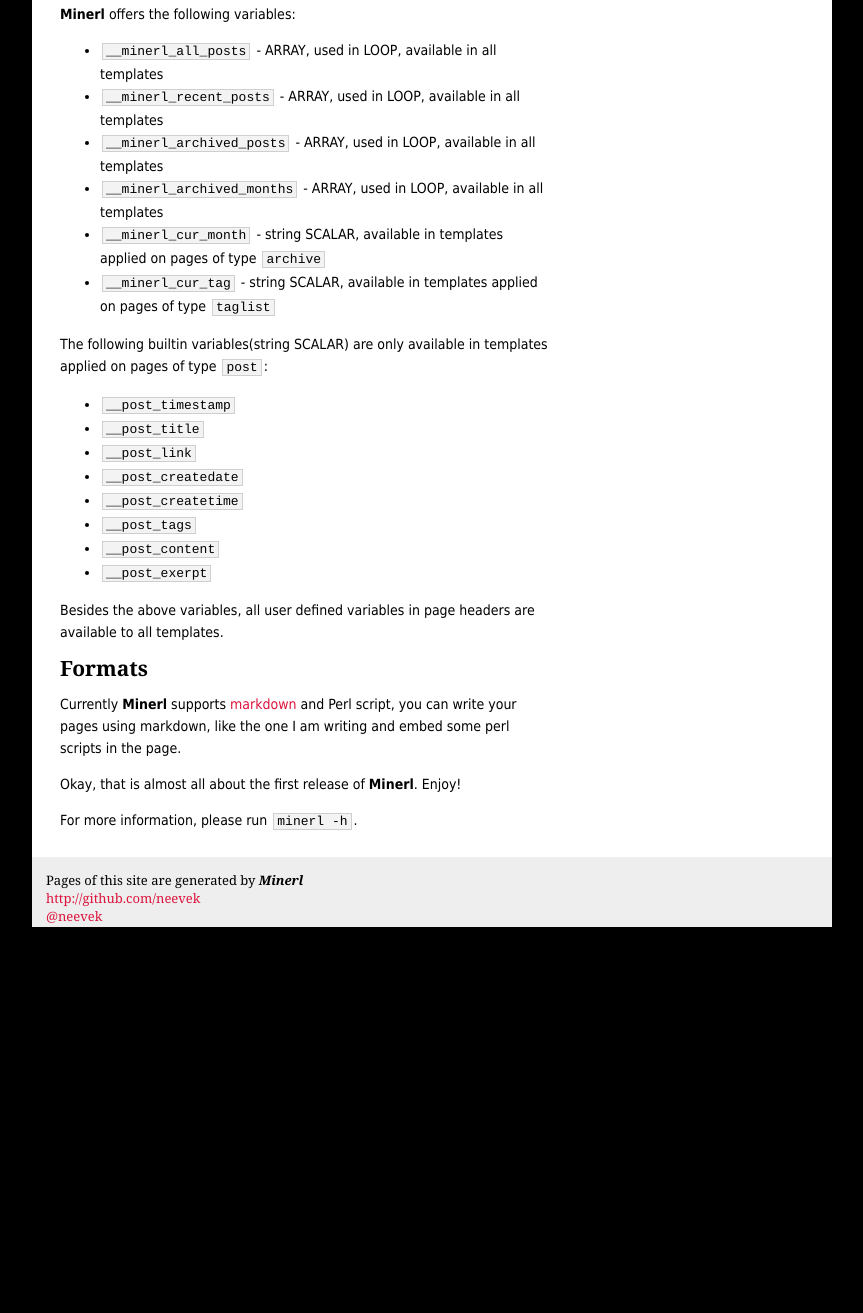
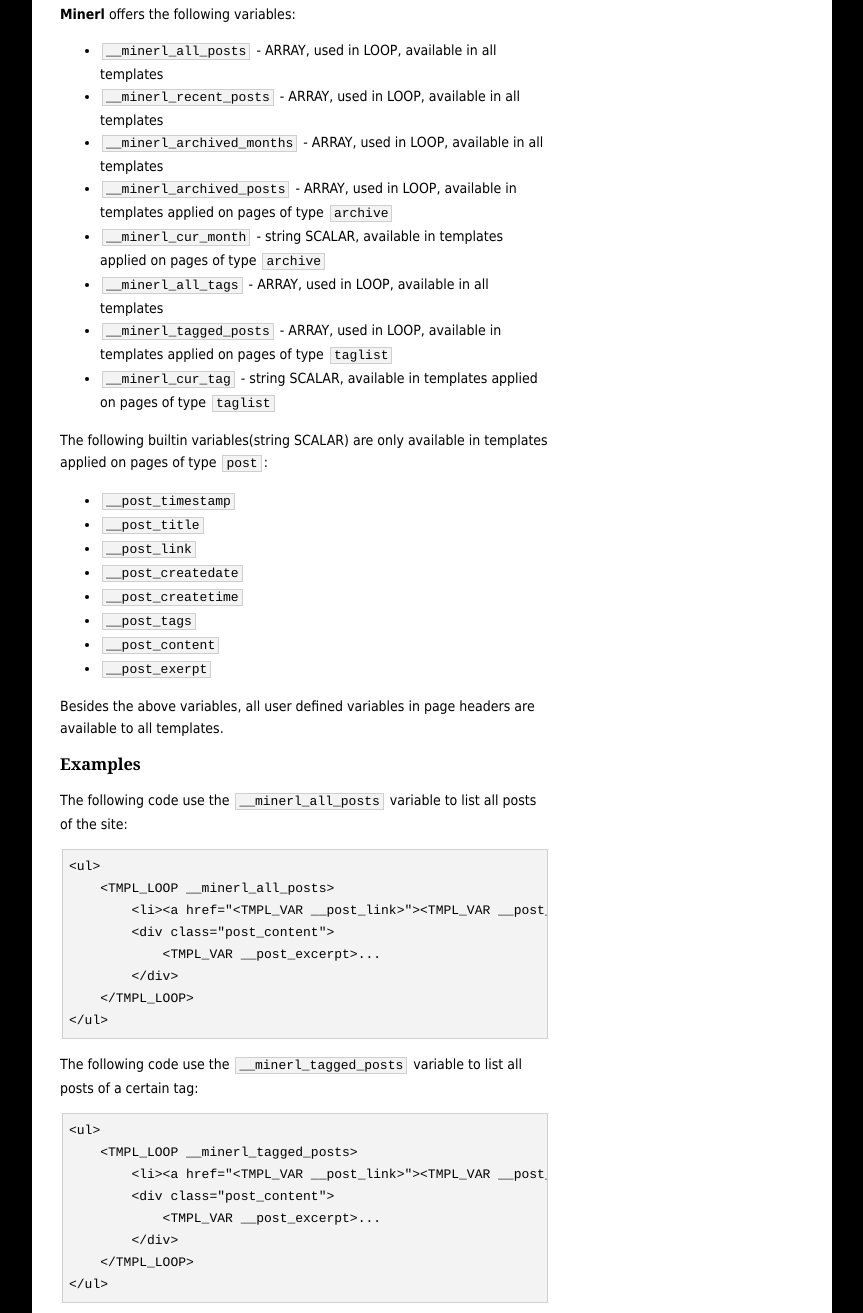
Before and after one commit to neevek/neevek.github.com, a plain HTML site: page 2013/06/27/introduction-to-minerl.html in a window 1280 px wide. Shown: the part 2907-4220 px from the top of the page, without its empty margins (208-1071 px from the left). Before the commit the page ends 3834 px from the top, so only its background shows below. Drawn offline with Linux system fonts and the light colour scheme.

Commit message:
updated the introduction post.

```diff
--- a/2013/06/27/introduction-to-minerl.html
+++ b/2013/06/27/introduction-to-minerl.html
@@ -149,9 +149,11 @@ layout: default
 <ul>
 <li><code>__minerl_all_posts</code>          - ARRAY, used in LOOP, available in all templates</li>
 <li><code>__minerl_recent_posts</code>       - ARRAY, used in LOOP, available in all templates</li>
-<li><code>__minerl_archived_posts</code>     - ARRAY, used in LOOP, available in all templates</li>
 <li><code>__minerl_archived_months</code>    - ARRAY, used in LOOP, available in all templates</li>
+<li><code>__minerl_archived_posts</code>     - ARRAY, used in LOOP, available in templates applied on pages of type <code>archive</code> </li>
 <li><code>__minerl_cur_month</code>          - string SCALAR, available in templates applied on pages of type <code>archive</code> </li>
+<li><code>__minerl_all_tags</code>           - ARRAY, used in LOOP, available in all templates</li>
+<li><code>__minerl_tagged_posts</code>       - ARRAY, used in LOOP, available in templates applied on pages of type <code>taglist</code> </li>
 <li><code>__minerl_cur_tag</code>            - string SCALAR, available in templates applied on pages of type <code>taglist</code> </li>
 </ul>
 
@@ -169,6 +171,32 @@ layout: default
 </ul>
 
 <p>Besides the above variables, all user defined variables in page headers are available to all templates. </p>
+
+<h3 id="examples">Examples</h3>
+
+<p>The following code use the <code>__minerl_all_posts</code> variable to list all posts of the site:</p>
+
+<pre><code>&lt;ul&gt;
+    &lt;TMPL_LOOP __minerl_all_posts&gt;
+        &lt;li&gt;&lt;a href="&lt;TMPL_VAR __post_link&gt;"&gt;&lt;TMPL_VAR __post_title&gt;&lt;/a&gt;&lt;/li&gt;
+        &lt;div class="post_content"&gt;
+            &lt;TMPL_VAR __post_excerpt&gt;...
+        &lt;/div&gt;
+    &lt;/TMPL_LOOP&gt;
+&lt;/ul&gt;
+</code></pre>
+
+<p>The following code use the <code>__minerl_tagged_posts</code> variable to list all posts of a certain tag:</p>
+
+<pre><code>&lt;ul&gt;
+    &lt;TMPL_LOOP __minerl_tagged_posts&gt;
+        &lt;li&gt;&lt;a href="&lt;TMPL_VAR __post_link&gt;"&gt;&lt;TMPL_VAR __post_title&gt;&lt;/a&gt;&lt;/li&gt;
+        &lt;div class="post_content"&gt;
+            &lt;TMPL_VAR __post_excerpt&gt;...
+        &lt;/div&gt;
+    &lt;/TMPL_LOOP&gt;
+&lt;/ul&gt;
+</code></pre>
 
 <h2 id="formats">Formats</h2>
 
```
